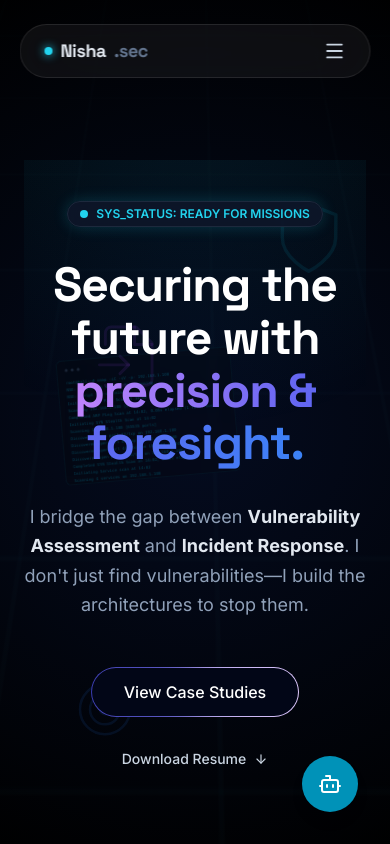
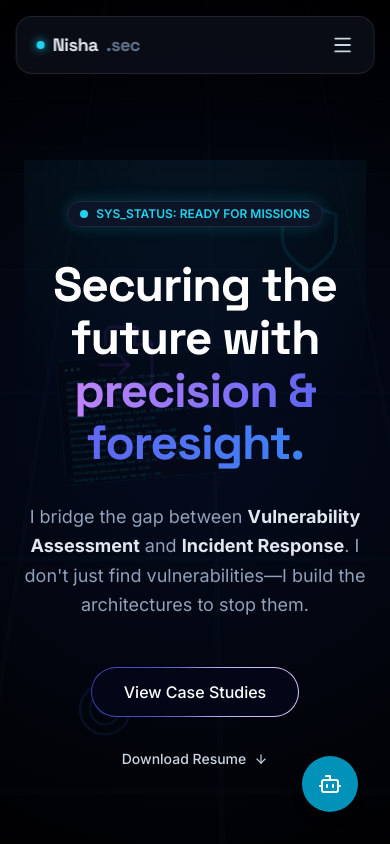
Before and after one commit to nishasorallikar/portfolio, a React (Vite) app: page / in a window 390 px wide. Shown: the top 844 px of the page. Built offline with nearby package versions, Linux system fonts and the light colour scheme.

Commit message:
feat: add responsive Navbar component with smooth section scrolling and mobile menu support

```diff
--- a/src/components/Navbar.jsx
+++ b/src/components/Navbar.jsx
@@ -40,7 +40,7 @@ const Navbar = () => {
             initial={{ y: -100, opacity: 0, x: "-50%" }}
             animate={{ y: 0, opacity: 1, x: "-50%" }}
             transition={{ type: "spring", stiffness: 300, damping: 30, delay: 0.2 }}
-            className="fixed top-6 left-1/2 z-50 w-[90%] max-w-4xl bg-white/5 backdrop-blur-xl border border-white/10 rounded-full px-6 py-3 flex items-center justify-between"
+            className="fixed top-4 md:top-6 left-1/2 z-50 w-[92%] md:w-[90%] max-w-4xl bg-[#0b0f19]/85 md:bg-[#0b0f19]/70 backdrop-blur-xl border border-white/10 rounded-2xl md:rounded-full px-5 py-3.5 md:px-6 md:py-3 flex items-center justify-between shadow-2xl shadow-black/50"
         >
             <Link to="/" className="font-display font-bold text-lg tracking-tight flex items-center gap-2 hover:text-cyan-400 transition-colors">
                 <div className="w-2 h-2 rounded-full bg-cyan-400 shadow-[0_0_10px_#22d3ee]"></div>
```
